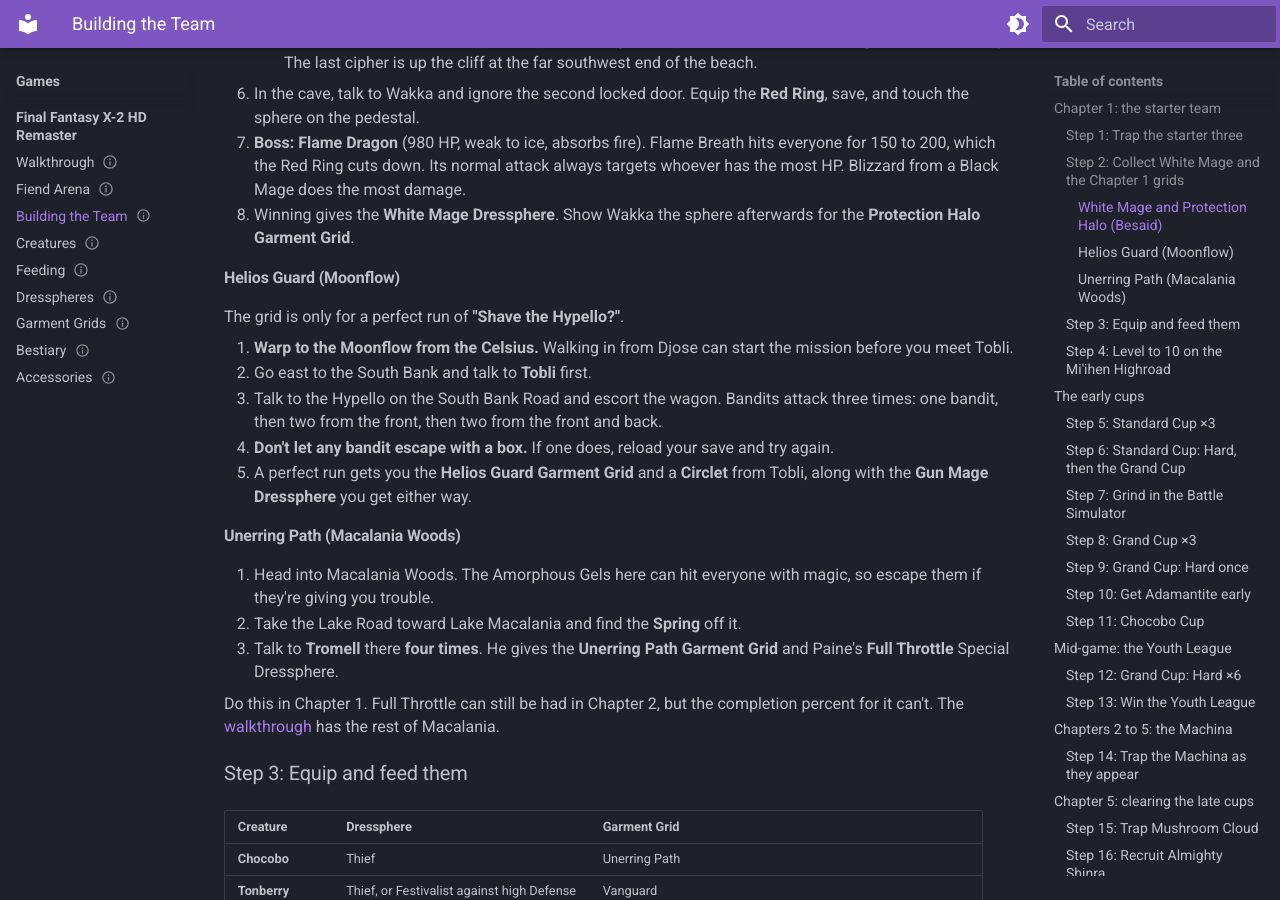
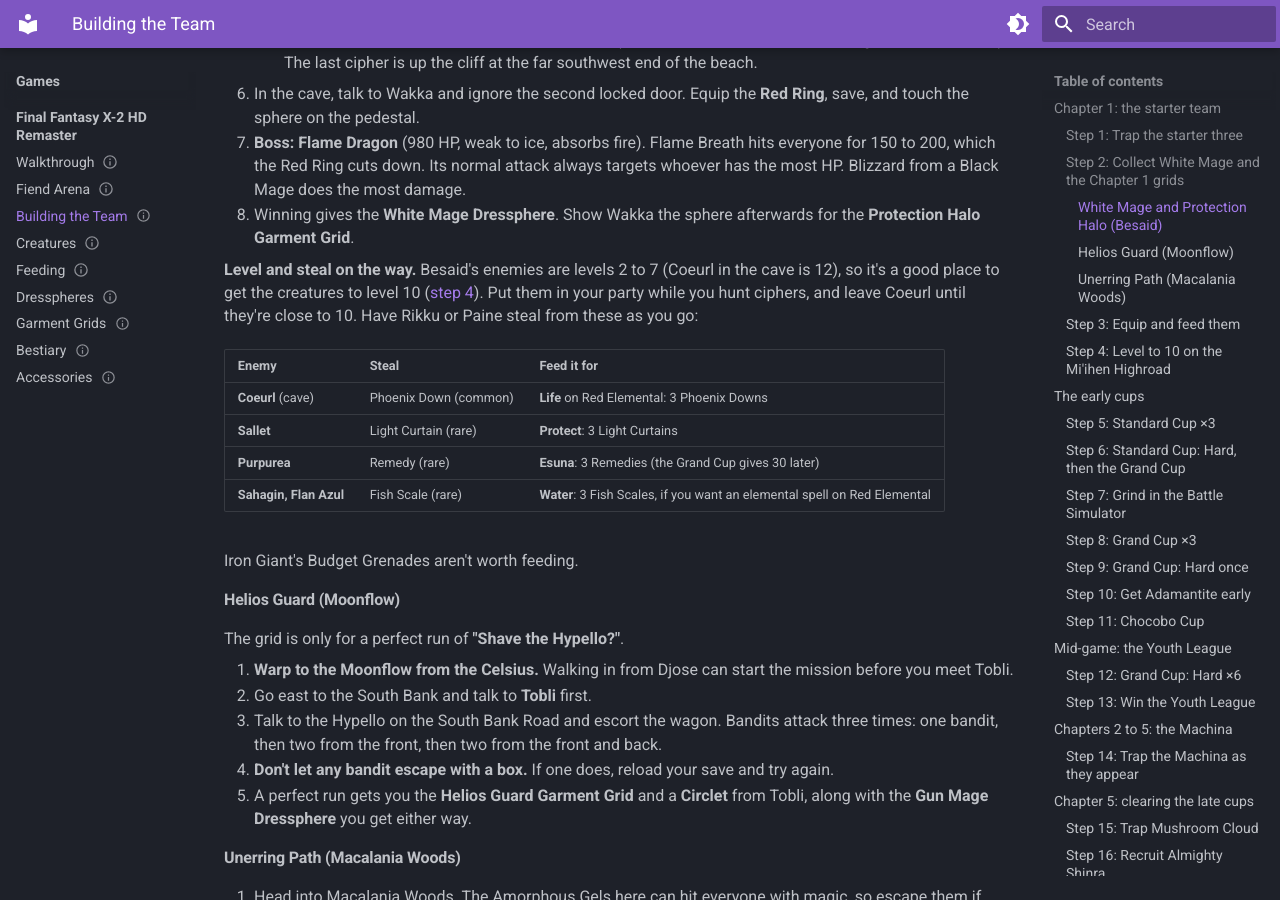
Before and after one commit to princeodd47/heygoodbuddy.com, an MkDocs documentation site: the page built from docs/games/final-fantasy-x-2/creature-team.md, in a window 1280 px wide and 900 px high, scrolled down 2018 px. Built offline with MkDocs 1.6.1 and Material for MkDocs 9.7.7, drawn with Linux system fonts in a browser that asks for light colours.

Commit message:
Add Besaid levelling and steals to FFX-2 Building the Team
Co-Authored-By: Claude Opus 5.5 <noreply@anthropic.com>

```diff
--- a/docs/games/final-fantasy-x-2/creature-team.md
+++ b/docs/games/final-fantasy-x-2/creature-team.md
@@ -100,6 +100,21 @@ starts after a few village scenes, which also count toward 100%:
    Black Mage does the most damage.
 8. Winning gives the **White Mage Dressphere**. Show Wakka the sphere
    afterwards for the **Protection Halo Garment Grid**.
+
+**Level and steal on the way.** Besaid's enemies are levels 2 to 7
+(Coeurl in the cave is 12), so it's a good place to get the creatures to
+level 10 ([step 4](#step-4-level-to-10-on-the-miihen-highroad)). Put them
+in your party while you hunt ciphers, and leave Coeurl until they're
+close to 10. Have Rikku or Paine steal from these as you go:
+
+| Enemy | Steal | Feed it for |
+|-------|-------|-------------|
+| **Coeurl** (cave) | Phoenix Down (common) | **Life** on Red Elemental: 3 Phoenix Downs |
+| **Sallet** | Light Curtain (rare) | **Protect**: 3 Light Curtains |
+| **Purpurea** | Remedy (rare) | **Esuna**: 3 Remedies (the Grand Cup gives 30 later) |
+| **Sahagin, Flan Azul** | Fish Scale (rare) | **Water**: 3 Fish Scales, if you want an elemental spell on Red Elemental |
+
+Iron Giant's Budget Grenades aren't worth feeding.
 
 #### Helios Guard (Moonflow)
 
```
